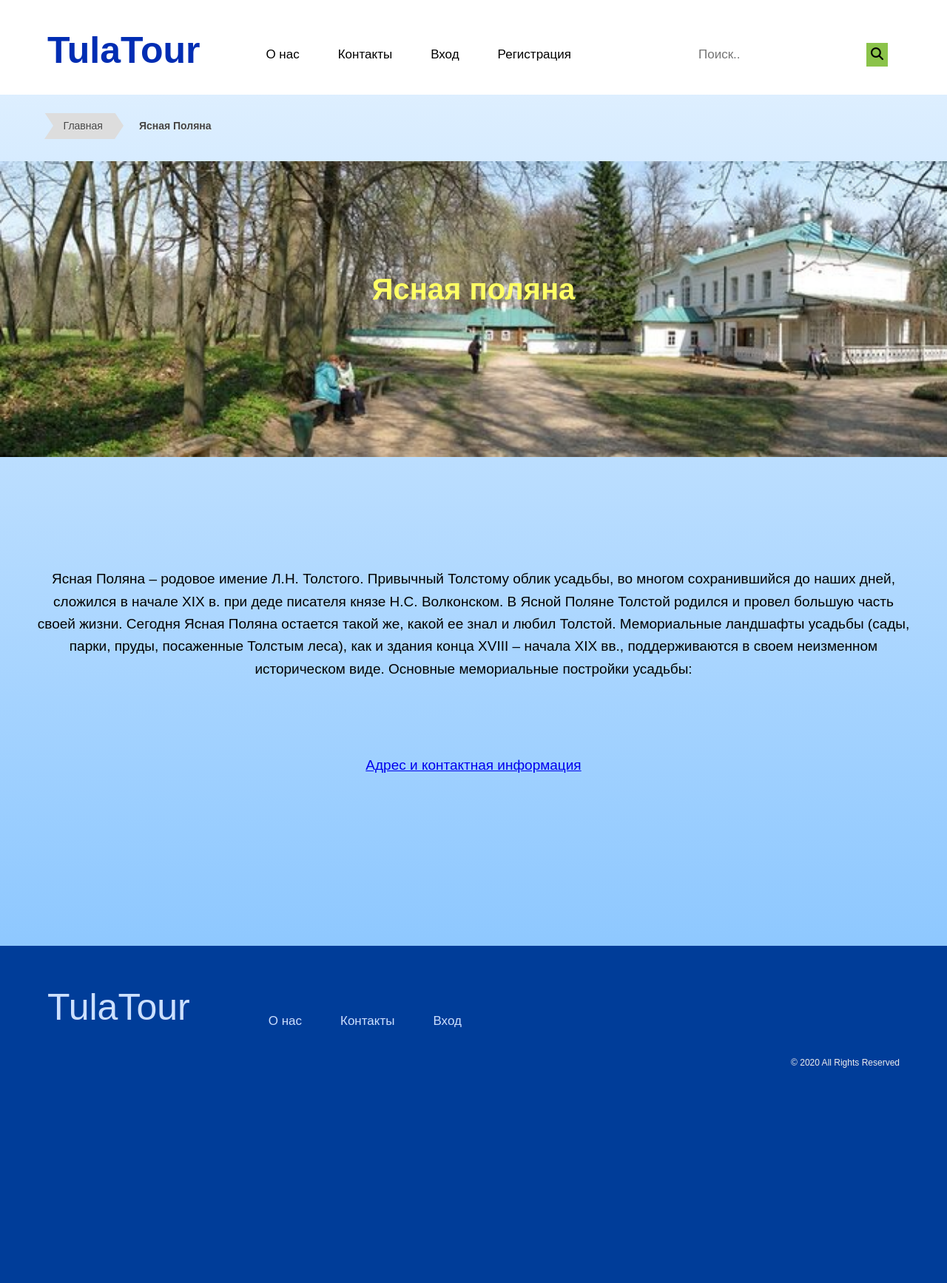
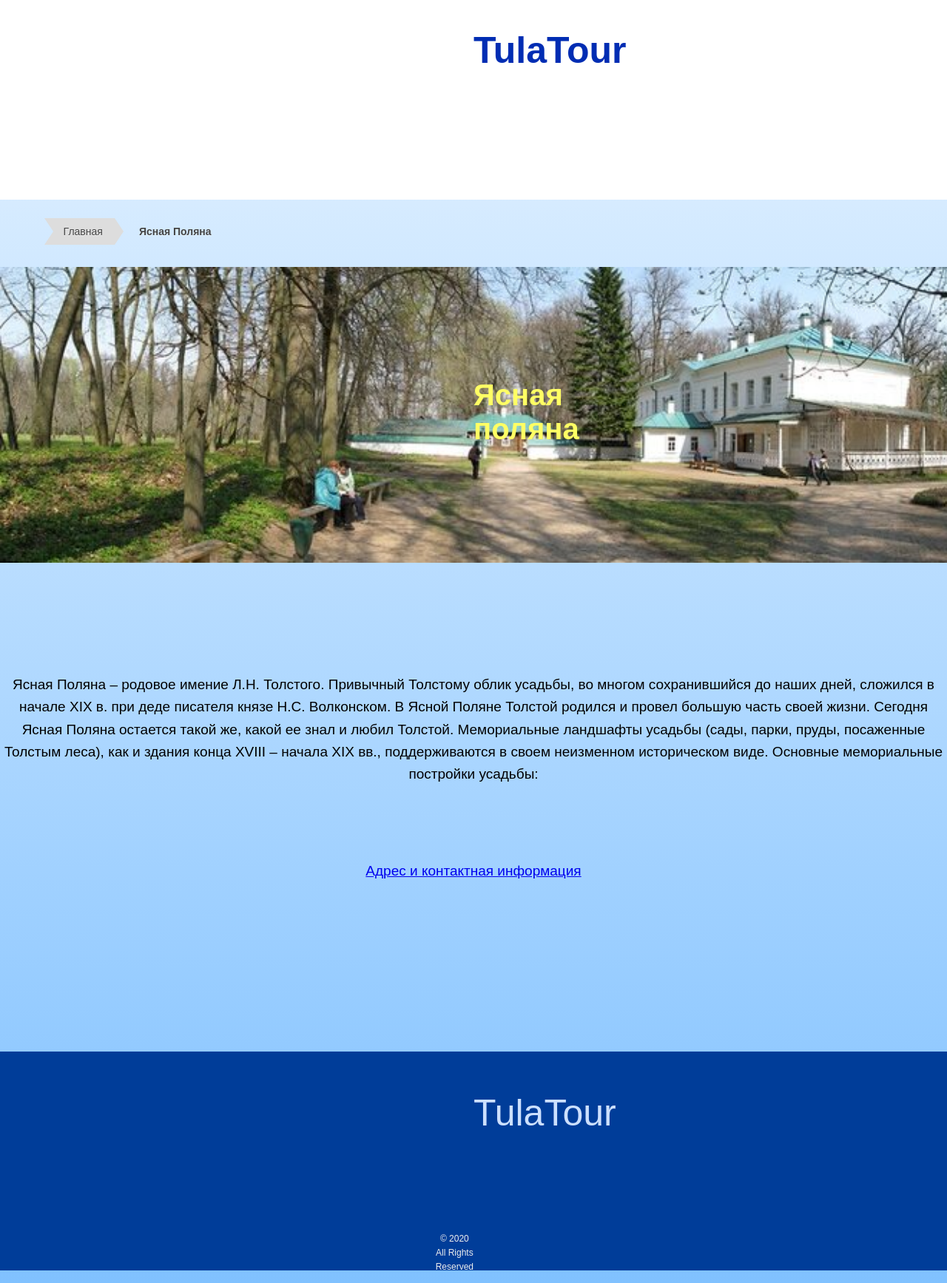
Before and after one commit to Soldem/TulaTour, a Flask app: page /jasnaya_polyana in a window 1280 px wide. Shown: the whole page at 74% size. Before the commit the page ends 1444 px from the top, so only its background shows below. Run offline with Flask 2, Linux system fonts and the light colour scheme; some libraries are stand-ins or nearby versions.

Commit message:
Update style.css

```diff
--- a/static/style.css
+++ b/static/style.css
@@ -30,7 +30,7 @@
 }
 
 .container {
-width: 90%;
+width: 0%;
 max-width: 100%;
 margin: 0 auto;
 }
@@ -145,8 +145,8 @@
 
 
 .services .container{
-    margin-left: 50px;
-    margin-right: 50px;
+    margin-left: 0px;
+    margin-right: 0px;
     float: left;
     width: auto;
 }
```
